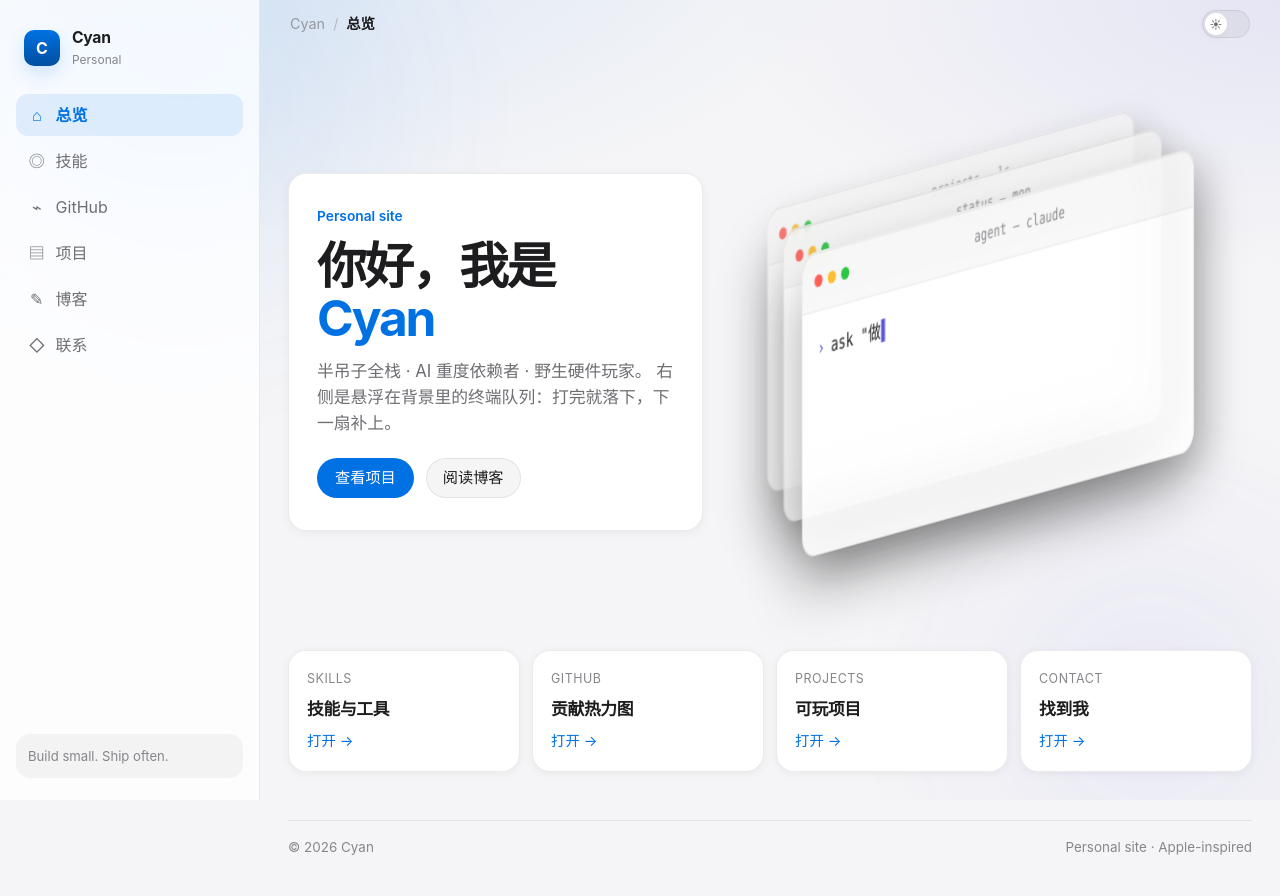
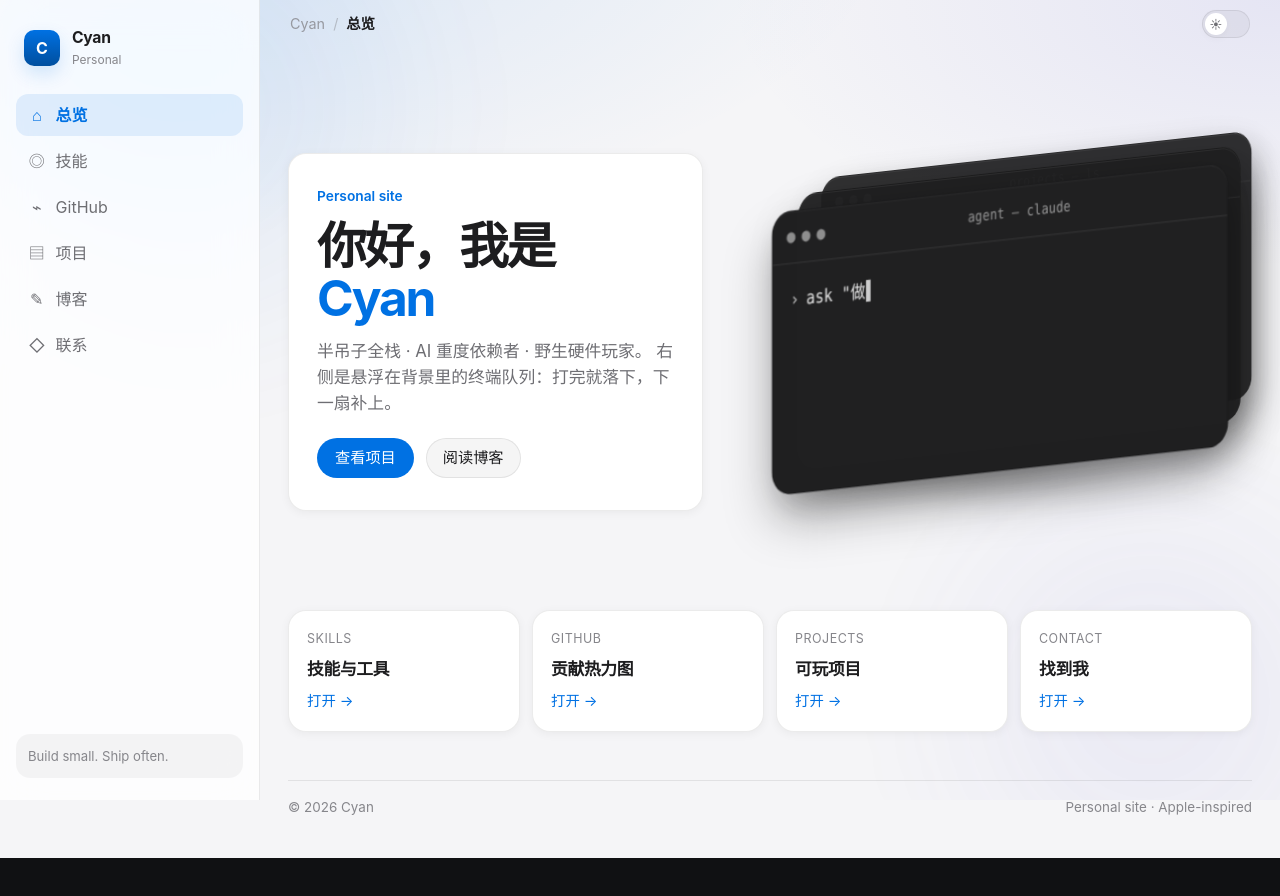
Before and after one commit to BakkaBlue/BakkaBlue.github.io, a Vue app: page / in a window 1280 px wide. After the commit the page ends 858 px from the top, so only its background shows below. Built offline with nearby package versions, Linux system fonts and the light colour scheme.

Commit message:
style: restyle terminal queue to match soft stacked-card reference
Use milder pitch/yaw, top-right fan offset, counter-scale for height, and dark floating panels closer to the provided mock.

```diff
--- a/src/components/TerminalQueue.vue
+++ b/src/components/TerminalQueue.vue
@@ -279,16 +279,13 @@ onUnmounted(() => {
 
 <style scoped>
 /*
-  Orthographic-ish stack (CSS approximation of your reference):
-  - rotateY for side turn
-  - mild rotateX for pitch
-  - counter-scaleY to undo the "squashed flat" look
-  - queue offsets are screen-space only (no perspective / translateZ)
+  Target look: stacked floating windows with mild side yaw + light pitch,
+  similar to the reference cards — soft shadow, rounded glass/black panels.
 */
 .stage {
   position: relative;
   width: 100%;
-  height: 560px;
+  height: 520px;
   overflow: visible;
   background: transparent;
   border: 0;
@@ -297,19 +294,19 @@ onUnmounted(() => {
 
 .floor {
   position: absolute;
-  left: 16%;
-  right: 10%;
-  bottom: 6%;
-  height: 34%;
+  left: 18%;
+  right: 12%;
+  bottom: 10%;
+  height: 28%;
   border-radius: 50%;
   background: radial-gradient(
     ellipse at center,
-    color-mix(in srgb, var(--text-primary) 9%, transparent),
-    transparent 74%
+    rgba(0, 0, 0, 0.18),
+    transparent 72%
   );
-  filter: blur(18px);
-  opacity: 0.24;
-  transform: translateY(10px) scale(1.08, 0.5);
+  filter: blur(22px);
+  opacity: 0.55;
+  transform: translateY(12px) scale(1.05, 0.45);
   pointer-events: none;
 }
 
@@ -319,47 +316,48 @@ onUnmounted(() => {
   display: grid;
   place-items: center;
   transform-style: flat;
-  /* side turn + pitch; scaleY restores readable height after rotateX */
+  /* mild pitch + yaw; scaleY compensates rotateX compression */
   transform:
-    translate3d(8px, 4px, 0)
-    rotateX(18deg)
-    rotateY(-42deg)
-    scaleY(1.22);
+    translate3d(4px, 0, 0)
+    rotateX(12deg)
+    rotateY(-28deg)
+    scaleY(1.12);
 }
 
 .term {
   --i: 0;
   position: absolute;
-  width: min(98%, 620px);
-  border-radius: 18px;
+  width: min(96%, 560px);
+  border-radius: 22px;
   overflow: hidden;
-  border: 1px solid color-mix(in srgb, var(--border) 90%, transparent);
-  background: color-mix(in srgb, var(--bg-elevated) 88%, transparent);
-  backdrop-filter: blur(18px) saturate(140%);
-  -webkit-backdrop-filter: blur(18px) saturate(140%);
+  border: 1px solid color-mix(in srgb, var(--border-strong) 70%, transparent);
+  background: color-mix(in srgb, #0b0b0d 92%, var(--bg-elevated));
+  color: #f2f2f2;
   box-shadow:
-    0 30px 60px rgba(0, 0, 0, 0.28),
-    18px 14px 40px rgba(0, 0, 0, 0.12),
-    0 1px 0 color-mix(in srgb, var(--text-primary) 10%, transparent) inset;
-  /*
-    fan backward like the reference:
-    each next window shifts up-left and slightly smaller
-  */
+    0 24px 50px rgba(0, 0, 0, 0.28),
+    10px 12px 28px rgba(0, 0, 0, 0.12),
+    inset 0 1px 0 rgba(255, 255, 255, 0.06);
+  /* fan: each deeper card peeks top-right, slightly smaller */
   transform:
     translate(
-      calc(var(--i) * -34px),
-      calc(var(--i) * -30px)
+      calc(var(--i) * 22px),
+      calc(var(--i) * -18px)
     )
-    scale(calc(1 - var(--i) * 0.035));
-  opacity: calc(1 - var(--i) * 0.08);
+    scale(calc(1 - var(--i) * 0.03));
+  opacity: calc(1 - var(--i) * 0.04);
   transition:
     transform 0.75s var(--ease-out),
     opacity 0.55s var(--ease-out),
     filter 0.55s var(--ease-out);
 }
 
+:global(html[data-theme='light']) .term {
+  background: color-mix(in srgb, #111214 94%, #000);
+  border-color: rgba(255, 255, 255, 0.08);
+}
+
 .term.queue {
-  filter: saturate(0.95) brightness(0.98);
+  filter: saturate(0.96) brightness(0.98);
 }
 
 .term.active {
@@ -373,12 +371,12 @@ onUnmounted(() => {
 
 .bar {
   display: grid;
-  grid-template-columns: auto 1fr;
+  grid-template-columns: auto 1fr auto;
   gap: 12px;
   align-items: center;
-  padding: 14px 16px;
-  border-bottom: 1px solid color-mix(in srgb, var(--border) 85%, transparent);
-  background: color-mix(in srgb, var(--bg-soft) 70%, transparent);
+  padding: 14px 16px 12px;
+  border-bottom: 1px solid rgba(255, 255, 255, 0.08);
+  background: transparent;
 }
 
 .dots {
@@ -387,21 +385,25 @@ onUnmounted(() => {
 }
 
 .dots i {
-  width: 11px;
-  height: 11px;
+  width: 10px;
+  height: 10px;
   border-radius: 50%;
   display: block;
+  opacity: 0.9;
 }
 
-.dots .r { background: #ff5f57; }
-.dots .y { background: #febc2e; }
-.dots .g { background: #28c840; }
+/* monochrome dots like the reference */
+.dots .r,
+.dots .y,
+.dots .g {
+  background: rgba(255, 255, 255, 0.55);
+}
 
 .title {
   text-align: center;
   font-family: ui-monospace, SFMono-Regular, Menlo, Consolas, monospace;
-  font-size: 0.88rem;
-  color: var(--text-muted);
+  font-size: 0.84rem;
+  color: rgba(255, 255, 255, 0.55);
   letter-spacing: 0.02em;
   overflow: hidden;
   text-overflow: ellipsis;
@@ -411,40 +413,42 @@ onUnmounted(() => {
 .body {
   min-height: 210px;
   max-height: 240px;
-  padding: 18px 20px 20px;
+  padding: 18px 20px 22px;
   font-family: ui-monospace, SFMono-Regular, Menlo, Consolas, monospace;
   font-size: 1.05rem;
   line-height: 1.75;
-  color: var(--text-secondary);
+  color: rgba(255, 255, 255, 0.78);
   overflow: hidden;
 }
 
 .line { word-break: break-word; }
-.line.cmd { color: var(--text-primary); }
-.line.ok { color: color-mix(in srgb, var(--success) 80%, var(--text-primary)); }
-.line.dim { color: var(--text-muted); }
-.line.out { color: var(--text-secondary); }
+.line.cmd { color: rgba(255, 255, 255, 0.92); }
+.line.ok { color: color-mix(in srgb, var(--success) 70%, white); }
+.line.dim { color: rgba(255, 255, 255, 0.42); }
+.line.out { color: rgba(255, 255, 255, 0.72); }
 
 .prompt {
-  color: var(--accent);
+  color: rgba(255, 255, 255, 0.7);
   margin-right: 8px;
 }
 
 .caret {
   display: inline-block;
   margin-left: 1px;
-  color: var(--accent);
+  color: rgba(255, 255, 255, 0.8);
   animation: blink 1s steps(1) infinite;
 }
 
 .term.blue .prompt,
-.term.blue .caret { color: var(--accent); }
+.term.blue .caret,
 .term.violet .prompt,
-.term.violet .caret { color: var(--accent-2); }
+.term.violet .caret,
 .term.green .prompt,
-.term.green .caret { color: var(--success); }
+.term.green .caret,
 .term.amber .prompt,
-.term.amber .caret { color: var(--warning); }
+.term.amber .caret {
+  color: rgba(255, 255, 255, 0.78);
+}
 
 @keyframes blink {
   50% { opacity: 0; }
@@ -456,12 +460,11 @@ onUnmounted(() => {
     opacity: 1;
     filter: blur(0);
   }
-  30% {
-    opacity: 0.92;
+  35% {
+    opacity: 0.9;
   }
   100% {
-    /* drop down in screen space, keep ortho proportions */
-    transform: translate(8px, 250px) scale(0.95);
+    transform: translate(12px, 230px) scale(0.96);
     opacity: 0;
     filter: blur(1px);
   }
@@ -473,7 +476,7 @@ onUnmounted(() => {
 
 .stage.reduced .term {
   position: relative;
-  width: min(98%, 640px);
+  width: min(98%, 620px);
   transform: none !important;
   opacity: 1 !important;
   animation: none !important;
@@ -486,19 +489,19 @@ onUnmounted(() => {
 
 @media (max-width: 980px) {
   .stage {
-    height: 480px;
+    height: 470px;
   }
 
   .stack {
     transform:
-      translate3d(0, 4px, 0)
-      rotateX(16deg)
-      rotateY(-36deg)
-      scaleY(1.18);
+      translate3d(0, 2px, 0)
+      rotateX(11deg)
+      rotateY(-24deg)
+      scaleY(1.1);
   }
 
   .term {
-    width: min(96%, 560px);
+    width: min(96%, 520px);
   }
 
   .body {
@@ -514,14 +517,14 @@ onUnmounted(() => {
 
   .stack {
     transform:
-      translate3d(0, 2px, 0)
-      rotateX(14deg)
-      rotateY(-30deg)
-      scaleY(1.14);
+      translate3d(0, 0, 0)
+      rotateX(10deg)
+      rotateY(-20deg)
+      scaleY(1.08);
   }
 
   .term {
-    width: min(98%, 440px);
+    width: min(98%, 430px);
   }
 
   .body {
```
